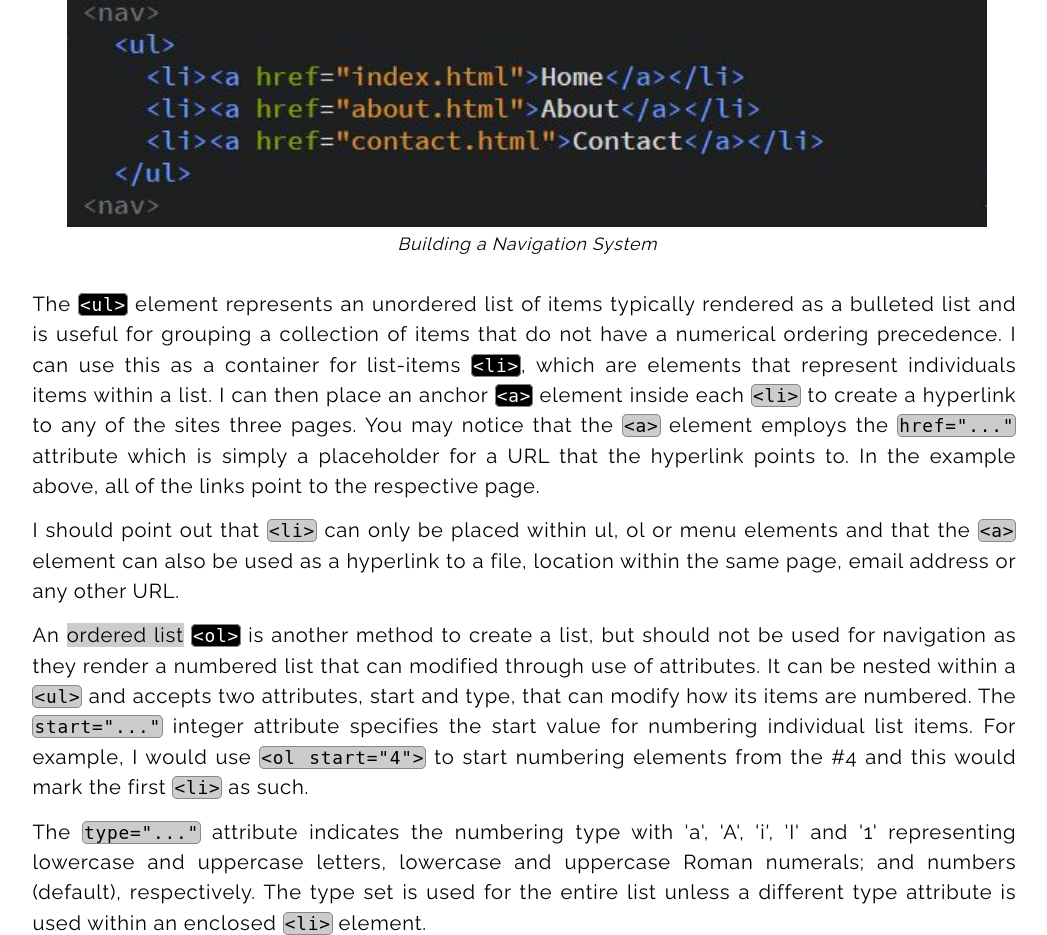
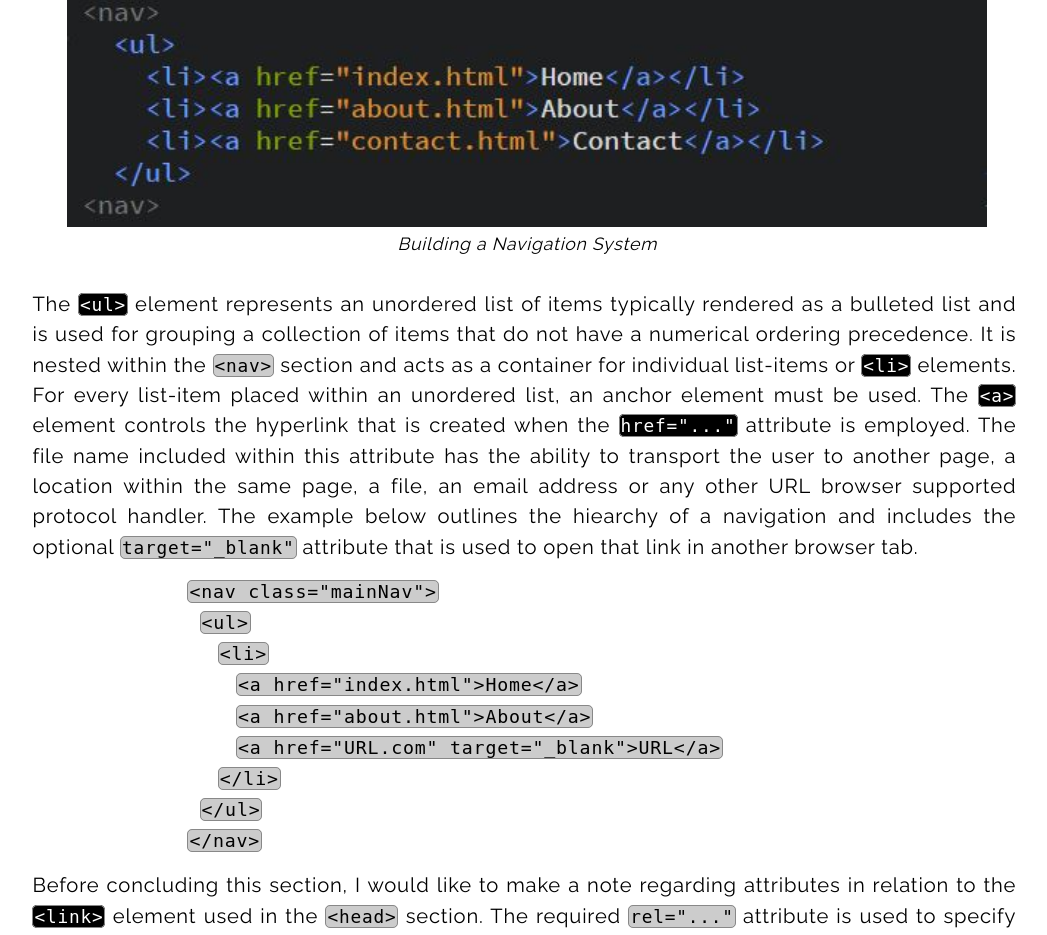
Before and after one commit to MisterMoody/mistermoody.github.io, a PHP site: page /usingHTML.html in a window 1280 px wide. Shown: the part 5565-6500 px from the top of the page, without its empty margins (215-1262 px from the left). Run offline with PHP 8.4, Linux system fonts and the light colour scheme.

Commit message:
Add All Content for the Navigation Section <ul> <li> <a>

```diff
--- a/css/webdesign.css
+++ b/css/webdesign.css
@@ -336,10 +336,25 @@ code {
   padding: 0px 1px;
   font-size: 1em;
 }
+.paraCode {
+  font-size: 0.71em;
+  text-align: left;
+  /*padding-left: 24%;*/
+}
+
 /*<code> Style for Links*/
 code.reference {background: #000;}
 code.reference > a {color: #fff;}
+@media all and (min-width: 500px) {
+  .paraCode {
+    font-size: 0.8em;
+    margin-left: 16%;
+  }
+}
 
+details {font-size: 0.8em;}
+
+/**/
 @media all and (min-width: 500px) {
   address {color: red;}
   p {margin: 0.25em 0.55em 0.25em 0.25em;}
--- a/usingHTML.html
+++ b/usingHTML.html
@@ -146,12 +146,20 @@
             <img src="img/nav.jpg" alt="DIY Site Nav" />
             <figcaption>Building a Navigation System</figcaption>
           </figure>
-          <p>The <code class="reference"><a href="https://developer.mozilla.org/en-US/docs/Web/HTML/Element/ul" target="_blank">&#60;ul&#62;</a></code> element represents an unordered list of items typically rendered as a bulleted list and is useful for grouping a collection of items that do not have a numerical ordering precedence. I can use this as a container for list-items <code class="reference"><a href="https://developer.mozilla.org/en-US/docs/Web/HTML/Element/li" target="_blank">&#60;li&#62;</a></code>, which are elements that represent individuals items within a list. I can then place an anchor <code class="reference"><a href="https://developer.mozilla.org/en-US/docs/Web/HTML/Element/a" target="_blank">&#60;a&#62;</a></code> element inside each <code>&#60;li&#62;</code> to create a hyperlink to any of the sites three pages. You may notice that the <code>&#60;a&#62;</code> element employs the <code>href&#61;&#34;...&#34;</code> attribute which is simply a placeholder for a URL that the hyperlink points to. In the example above, all of the links point to the respective page.</p>
-          <p>I should point out that <code>&#60;li&#62;</code> can only be placed within ul, ol or menu elements and that the <code>&#60;a&#62;</code> element can also be used as a hyperlink to a file, location within the same page, email address or any other URL.</p> <p>An <mark>ordered list</mark> <code class="reference"><a href="https://developer.mozilla.org/en-US/docs/Web/HTML/Element/ol" target="_blank">&#60;ol&#62;</a></code> is another method to create a list, but should not be used for navigation as they render a numbered list that can modified through use of attributes. It can be nested within a <code>&#60;ul&#62;</code> and accepts two attributes, start and type, that can modify how its items are numbered. The <code>start&#61;&#34;...&#34;</code> integer attribute specifies the start value for numbering individual list items. For example, I would use <code>&#60;ol start&#61;&#34;4&#34;&#62;</code> to start numbering elements from the &#35;4 and this would mark the first <code>&#60;li&#62;</code> as such.</p>
-          <p>The <code>type&#61;&#34;...&#34;</code> attribute indicates the numbering type with 'a', 'A', 'i', 'I' and '1' representing lowercase and uppercase letters, lowercase and uppercase Roman numerals; and numbers (default), respectively. The type set is used for the entire list unless a different type attribute is used within an enclosed <code>&#60;li&#62;</code> element.</p>
-
-
-          <p><small>???Need to reference the usage of <code>&#60;a&#62;</code> (href 'protocols', rel, target, type).</small></p>
+          <p>The <code class="reference"><a href="https://developer.mozilla.org/en-US/docs/Web/HTML/Element/ul" target="_blank">&#60;ul&#62;</a></code> element represents an unordered list of items typically rendered as a bulleted list and is used for grouping a collection of items that do not have a numerical ordering precedence. It is nested within the <code>&#60;nav&#62;</code> section and acts as a container for individual list-items or <code class="reference"><a href="https://developer.mozilla.org/en-US/docs/Web/HTML/Element/li" target="_blank">&#60;li&#62;</a></code> elements. For every list-item placed within an unordered list, an anchor element must be used. The <code class="reference"><a href="https://developer.mozilla.org/en-US/docs/Web/HTML/Element/a" target="_blank">&#60;a&#62;</a></code> element controls the hyperlink that is created when the <code class="reference"><a href="https://developer.mozilla.org/en-US/docs/Web/SVG/Attribute/href">href&#61;&#34;...&#34;</a></code> attribute is employed. The file name included within this attribute has the ability to transport the user to another page, a location within the same page, a file,  an email address or any other URL browser supported protocol handler. The example below outlines the hiearchy of a navigation and includes the optional <code>target&#61;&#34;&#95;blank&#34;</code> attribute that is used to open that link in another browser tab.</p>
+          <p class="paraCode">
+            <code>&#60;nav class&#61;&#34;mainNav&#34;&#62;</code>
+            <br>&nbsp;&nbsp;<code>&#60;ul&#62;</code>
+            <br>&nbsp;&nbsp;&nbsp;&nbsp;&nbsp;<code>&#60;li&#62;</code><br>&nbsp;&nbsp;&nbsp;&nbsp;&nbsp;&nbsp;&nbsp;&nbsp;<code>&#60;a href&#61;&#34;index.html&#34;&#62;Home&#60;&#47;a&#62;</code><br>&nbsp;&nbsp;&nbsp;&nbsp;&nbsp;&nbsp;&nbsp;&nbsp;<code>&#60;a href&#61;&#34;about.html&#34;&#62;About&#60;&#47;a&#62;</code><br>&nbsp;&nbsp;&nbsp;&nbsp;&nbsp;&nbsp;&nbsp;&nbsp;<code>&#60;a href&#61;&#34;URL.com&#34; target&#61;&#34;&#95;blank&#34;&#62;URL&#60;&#47;a&#62;</code>
+            <br>&nbsp;&nbsp;&nbsp;&nbsp;&nbsp;<code>&#60;&#47;li&#62;</code>
+            <br>&nbsp;&nbsp;<code>&#60;&#47;ul&#62;</code>
+            <br><code>&#60;&#47;nav&#62;</code></p>
+          <p>Before concluding this section, I would like to make a note regarding attributes in relation to the <code class="reference"><a href="https://developer.mozilla.org/en-US/docs/Web/HTML/Element/link" target="_blank">&#60;link&#62;</a></code> element used in the <code>&#60;head&#62;</code> section. The required <code>rel&#61;&#34;...&#34;</code> attribute is used to specify the relationship between target and link objects. There are two values that I use for such: <code>&#34;canonical&#34;</code> &#40;helps webmasters prevent duplicate content issues by specifying the "preferred" version of a page as part of SEO&#41;<sup><a href="https://en.wikipedia.org/wiki/Canonical_link_element" target="_blank">&#91;&#42;&#93;</a></sup> and <code>&#34;stylesheet&#34;</code> &#40;defines an external resource to be used as a stylesheet&#41;.</p>
+          <p>Understanding <code>rel&#61;&#34;...&#34;</code> attribute <code class="reference"><a href="https://developer.mozilla.org/en-US/docs/Web/HTML/Link_types" target="_blank">linking-types</a></code> is a necessary evil that I must further investigate in order to improve my hand when creating <code>&#60;link&#62;</code>s. Another attribute vital to this element is the <code>type&#61;&#34;...&#34;</code> attribute, which helps clarify the content type and will contain a value of <code>&#34;text/css&#34;</code> by default when not included. It is most useful when linking a media source, in which case it would also be wise to include a <code>sizes&#61;&#34;H&#215;W&#34;</code> attribute to control its height and width. The <code>title&#61;&#34;...&#34;</code> attribute will create a <mark>tooltip</mark> which is a visual cue for the resource. The <code>media&#61;&#34;...&#34;</code> attribute is peculiarly important depending on ones approach to leveraging the <code>&#64;media&#40;query&#41;</code>s of <mark>CSS</mark> <code>&#34;stylesheet&#34;</code>s. Inclusion of this attribute will load said stylesheet only when a specific media condition is true. <br><small>A media query is a <mark>CSS</mark> concept that I will expand upon during the next course.</small></p>
+          <details>
+            <summary>Learn about the <mark>Ordered List</mark></summary>
+            <p>The <code class="reference"><a href="https://developer.mozilla.org/en-US/docs/Web/HTML/Element/ol" target="_blank">&#60;ol&#62;</a></code> an ordered list which is used to render a numbered list that can be modified through use of attributes. It can be nested within a <code>&#60;ul&#62;</code> and accepts two attributes, start and type, to modify how its items are numbered. The <code>start&#61;&#34;...&#34;</code> integer attribute specifies the start value for numbering individual list items. For example, I would use <code>&#60;ol start&#61;&#34;4&#34;&#62;</code> to start numbering elements from the &#35;4 and this would mark the first <code>&#60;li&#62;</code> as such. The <code>type&#61;&#34;...&#34;</code> attribute indicates the numbering type with 'a', 'A', 'i', 'I' and '1' representing lowercase and uppercase letters, lowercase and uppercase Roman numerals; and numbers (default), respectively.</p>
+          </details>
 
           <p><code class="reference"><a href="" target="_blank">.x.x.</a></code></p>
 
@@ -170,7 +178,7 @@
           <p>A <code>&lt;span&gt;</code> is an inline-level element commonly used to identify smaller groupings of text within a block-level element.</p>
           <!-- -->
           <h6>Images and Multimedia</h6>
-          <p>img >> audio/video/track area/map</p>
+          <p>img (size/type attributes) >> audio/video/track area/map</p>
           <p>The <code>&lt;img /&gt;</code> element is self-closing and it requires <code>src="..."</code> and <code>alt="..."</code> attributes.</p>
           <h6>Embedded Content</h6>
           <p>embed, ifram, object, param, picture, source</p>
```
